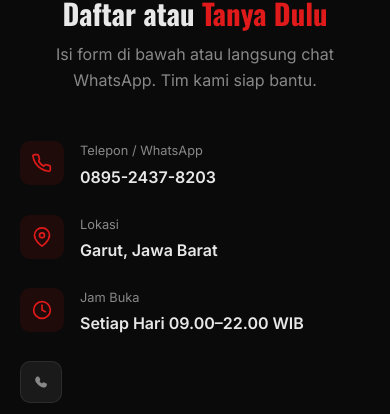
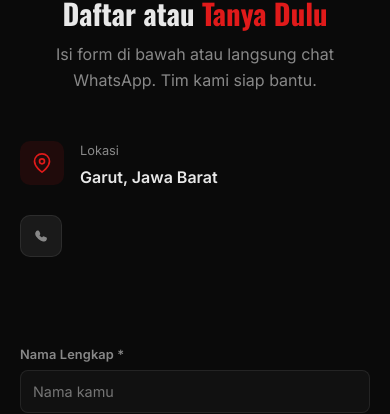
Before and after one commit to dewaalands-cmyk/muaythaischoolgarut, a Next.js app: page / in a window 390 px wide. Shown: the part 10318-10732 px from the top of the page. Built offline with nearby package versions, Linux system fonts and the light colour scheme; no server answers; the database is empty.

Commit message:
feat: contact section - remove phone & hours, keep location + maps

```diff
--- a/src/app/page.js
+++ b/src/app/page.js
@@ -321,16 +321,8 @@ export default async function Home() {
           <div className="contact-grid">
             <div className="contact-info reveal">
               <div className="info-row">
-                <div className="ic"><Icon name="phone" /></div>
-                <div><div className="lbl">Telepon / WhatsApp</div><div className="val"><a href={"tel:" + tel}>{c.contact.phone}</a></div></div>
-              </div>
-              <div className="info-row">
                 <div className="ic"><Icon name="pin" /></div>
                 <div><div className="lbl">Lokasi</div><div className="val">{c.contact.address}</div></div>
-              </div>
-              <div className="info-row">
-                <div className="ic"><Icon name="clock" /></div>
-                <div><div className="lbl">Jam Buka</div><div className="val">{c.contact.hoursWeekday}</div></div>
               </div>
 
               <div className="socials">
```
